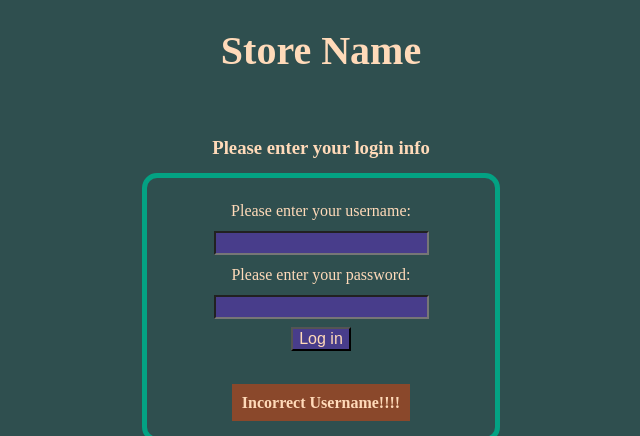
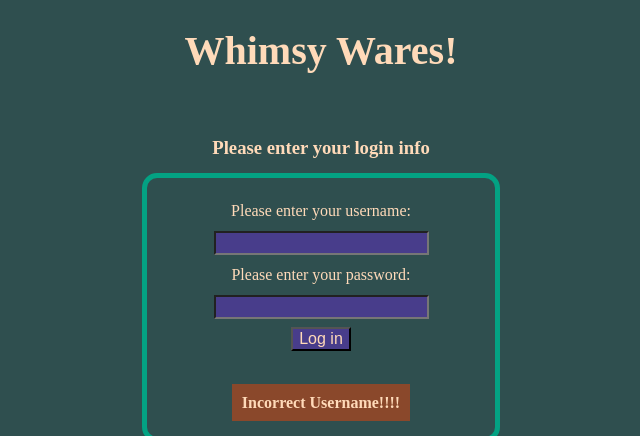
Before and after one commit to cool-mario/The-Store, a PHP site: page /login.php?m=name in a window 1280 px wide. Shown: the top 436 px of the page, without its empty margins (319-959 px from the left). Run offline with PHP 8.4, Linux system fonts and the light colour scheme.

Commit message:
more comments and new store name!!!!

```diff
--- a/login.php
+++ b/login.php
@@ -1,8 +1,9 @@
 <!DOCTYPE html>
 <html  lang=en-US>
 <head>
-  <title>  Log In   </title>
+  <title>  Whimsy Wares - Log In   </title>
   <meta http-equiv="Content-Type" content="text/html;charset=utf-8">
+  <!-- import styles -->
   <link rel="stylesheet" href="style.css">
     <style>
         body {
@@ -15,7 +16,7 @@
             line-height: 2;
             margin-left: auto;
             margin-right: auto;
-            width: 20vmax;
+            width: 20vw;
         }
         form > p, form > input, form > p {
           font-size: 2vmin;
@@ -24,7 +25,7 @@
 </head>
     <body>
         <!-- Header -->
-      <h1>Store Name</h1>
+        <h1>Whimsy Wares!</h1>
         <br>
         <!-- Greeting -->
         <h3>Please enter your login info </h3>
@@ -40,10 +41,13 @@
             <input type="submit" value="Log in">
 
             <?php
-              if (isset($_GET['m']) && $_GET['m'] == "name"){
+                // print different error message depending on the get information
+                if (isset($_GET['m'])){
+                    if ($_GET['m'] == "name"){
                         echo "<br><br><strong class='error'>Incorrect Username!!!!</strong>";
-              } elseif (isset($_GET['m']) && $_GET['m'] == "pass"){
+                    } elseif ($_GET['m'] == "pass"){
                         echo "<br><br><strong class='error'>Incorrect Password!!!!</strong>";
+                    }
                 }
             ?>
 
```
Lines whose indentation alone changed are shown as unchanged.
